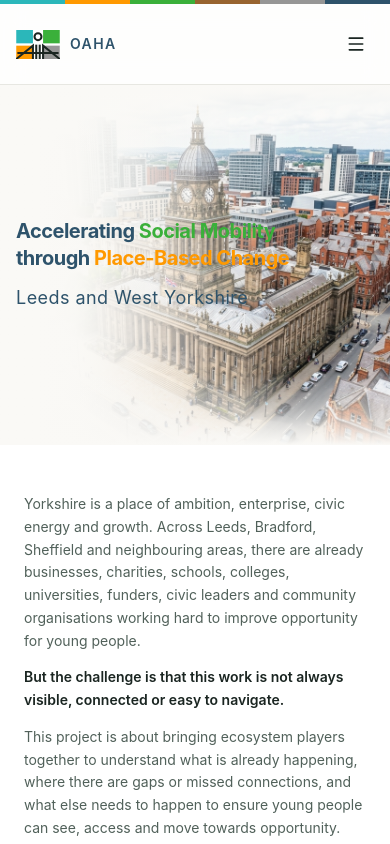
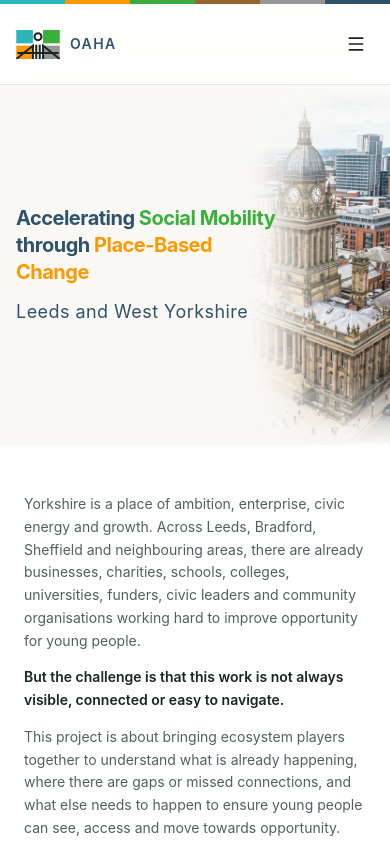
Before and after one commit to tramanpham161/OAHA-Leeds-microsite, a React (Vite) app: page / in a window 390 px wide. Shown: the top 844 px of the page. Built offline with nearby package versions, Linux system fonts and the light colour scheme.

Commit message:
Update Hero.tsx

```diff
--- a/src/components/Hero.tsx
+++ b/src/components/Hero.tsx
@@ -7,9 +7,9 @@ export default function Hero() {
     <section id="banner-section" className="relative min-h-[360px] lg:min-h-[460px] flex items-center bg-[#faf9f6] overflow-hidden py-8 sm:py-12">
       {/*
         This is the underlying Leeds 2 Scenic Photo Layer positioned on the right half of the banner.
-        It has been fitted with object-cover and matches the original design.
+        It has been fitted with object-cover and matches the original design, staying on the right half on mobile.
       */}
-      <div className="absolute right-0 top-0 bottom-0 w-full lg:w-[53%] h-full z-0 select-none pointer-events-none flex items-center justify-end pr-0">
+      <div className="absolute right-0 top-0 bottom-0 w-[45%] xs:w-[50%] sm:w-[53%] h-full z-0 select-none pointer-events-none flex items-center justify-end pr-0">
         <div className="h-full relative w-full">
           <motion.img
             initial={{ opacity: 0, scale: 1.06 }}
@@ -33,15 +33,15 @@ export default function Hero() {
 
       {/* Hero Foreground Content Overlaid Above the Linear Dissolve */}
       <div className="relative z-20 w-full max-w-7xl mx-auto px-4 sm:px-6 lg:px-8">
-        <div className="max-w-2xl lg:max-w-[75%] space-y-3 sm:space-y-4 text-left font-bold">
+        <div className="max-w-[260px] xs:max-w-[320px] sm:max-w-xl md:max-w-2xl lg:max-w-[75%] space-y-3 sm:space-y-4 text-left font-bold">
 
-          {/* Main Display Title styled to fit elegantly without animations */}
+          {/* Main Display Title styled to fit elegantly without animations, split into two blocks on mobile */}
           <h1 className="font-sans text-xl sm:text-2xl lg:text-[1.6rem] xl:text-[1.85rem] leading-[1.35] tracking-tight text-left font-bold">
-            <span className="inline-block">
+            <span className="block md:inline-block">
               <span className="text-[#2E536B]">Accelerating </span>
               <span className="text-[#3AB03A]">Social Mobility </span>
             </span>
-            <span className="inline-block sm:ml-2">
+            <span className="block md:inline-block md:ml-1.5">
               <span className="text-[#2E536B]">through </span>
               <span className="text-[#FF9900]">Place-Based Change</span>
             </span>
```
